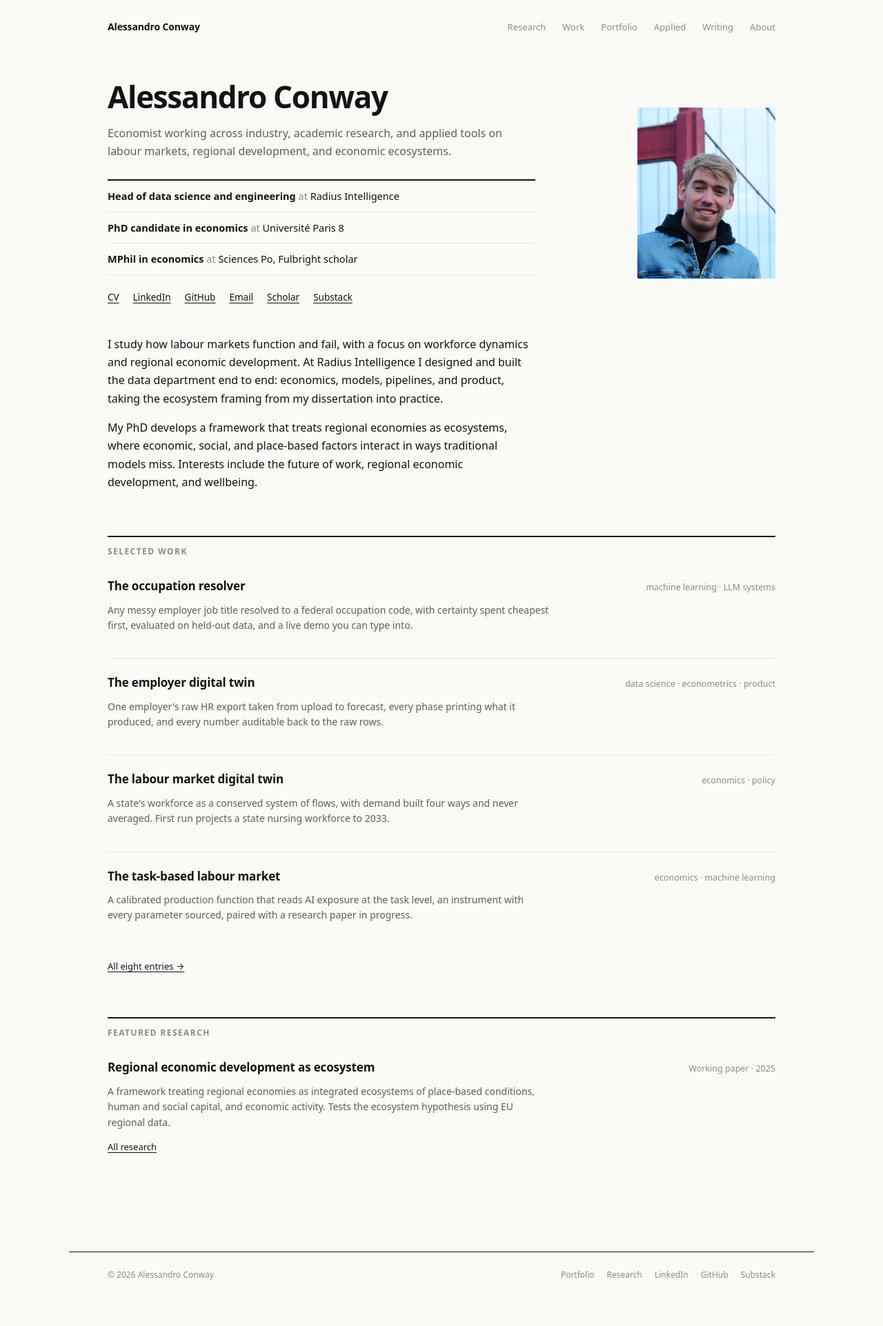
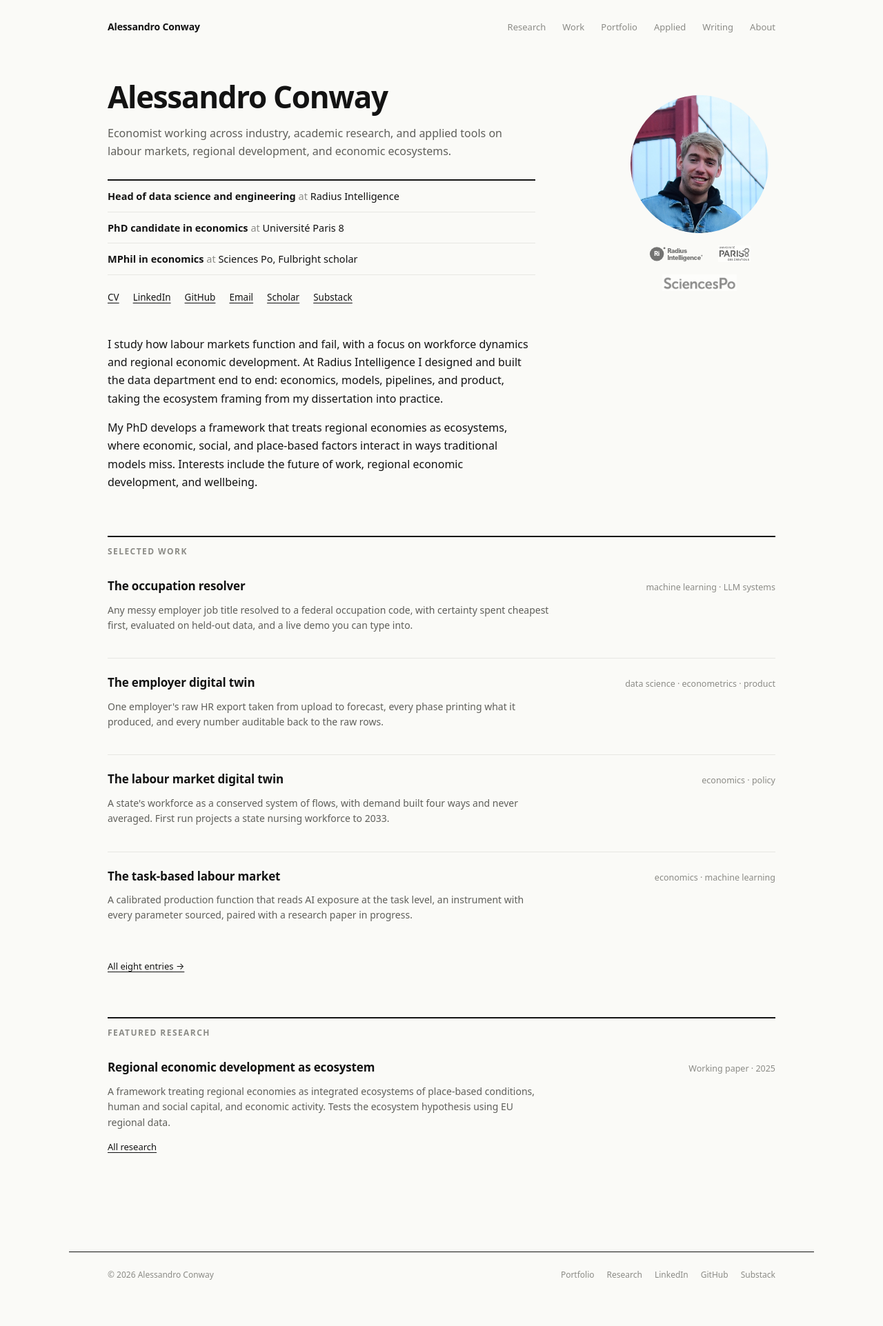
Before and after one commit to conway1521/conway1521.github.io, a Jekyll site: the page built from index.html, in a window 1280 px wide. Shown: the whole page at 69% size. Built offline with Jekyll 4.4.1, drawn with Linux system fonts in a browser that asks for light colours.

Commit message:
Circular headshot with affiliation logos, select-by-job on the ramp
- Home hero: headshot is now circular, with the Radius, Paris 8, and
  Sciences Po logos and links underneath it, as before the ink update
- Ramp streamgraph: bands and legend are clickable to lock a job in focus
  across the stages, alongside the facility-type selector

```diff
--- a/assets/css/ink.css
+++ b/assets/css/ink.css
@@ -106,8 +106,12 @@ button { font-family: inherit; }
 /* ---------- home hero ---------- */
 .hero { padding: 44px 0 0; display: flex; gap: 44px; align-items: center; }
 .hero__text { flex: 1; min-width: 0; }
-.hero__photo { flex: 0 0 auto; }
-.hero__photo img { width: 200px; height: 248px; object-fit: cover; display: block; border-radius: 2px; }
+.hero__photo { flex: 0 0 auto; display: flex; flex-direction: column; align-items: center; gap: 18px; }
+.hero__headshot { width: 200px; height: 200px; object-fit: cover; display: block; border-radius: 50%; }
+.hero__logos { display: flex; align-items: center; justify-content: center; gap: 18px; flex-wrap: wrap; max-width: 220px; }
+.hero__logos a { display: inline-flex; }
+.hero__logos img { height: 24px; width: auto; filter: grayscale(1); opacity: 0.6; transition: opacity 0.15s; }
+.hero__logos a:hover img { opacity: 1; }
 .hero__name { font-size: 44px; font-weight: 600; letter-spacing: -0.03em; line-height: 1.03; }
 .hero__tagline { font-size: 16px; line-height: 1.6; color: var(--muted); margin: 18px 0 0; max-width: 600px; }
 .affil { margin-top: 28px; border-top: 2px solid var(--ink); max-width: 620px; }
@@ -418,7 +422,8 @@ button { font-family: inherit; }
 .ramp-chip { padding: 5px 10px; font-size: 11.5px; cursor: pointer; border: 1px solid var(--ink); background: var(--paper); color: var(--ink); }
 .ramp-chip.is-sel { background: var(--ink); color: var(--paper); }
 .ramp-legend { display: flex; flex-wrap: wrap; gap: 12px 20px; margin-top: 12px; font-size: 12.5px; }
-.ramp-leg__item { display: flex; align-items: center; gap: 7px; transition: opacity 0.12s; cursor: default; color: var(--muted); }
+.ramp-leg__item { display: flex; align-items: center; gap: 7px; transition: opacity 0.12s; cursor: pointer; color: var(--muted); }
+.ramp-leg__item.is-sel { color: var(--ink); font-weight: 600; }
 .ramp-leg__sw { width: 11px; height: 11px; flex: 0 0 auto; display: inline-block; }
 
 /* qualitative to quantitative */
@@ -479,7 +484,9 @@ button { font-family: inherit; }
   .sig-row__src { grid-column: 2; }
   .plate { margin: 64px auto; }
   .hero { flex-direction: column-reverse; align-items: flex-start; gap: 24px; }
-  .hero__photo img { width: 150px; height: 186px; }
+  .hero__photo { align-items: flex-start; }
+  .hero__headshot { width: 150px; height: 150px; }
+  .hero__logos { justify-content: flex-start; max-width: 100%; }
   .fac-layout { grid-template-columns: 1fr; gap: 20px; }
   .fac-panel { border-left: none; border-top: 1px solid var(--ink); padding-left: 0; padding-top: 14px; min-height: 0; }
   .inv-grid { grid-template-columns: 1fr; gap: 20px; }
--- a/index.html
+++ b/index.html
@@ -25,7 +25,14 @@ title: null
       <a href="https://alessandroconway.substack.com" target="_blank">Substack</a>
     </div>
     </div>
-    <div class="hero__photo"><img src="{{ '/assets/images/headshot.jpg' | relative_url }}" alt="Alessandro Conway"></div>
+    <div class="hero__photo">
+      <img class="hero__headshot" src="{{ '/assets/images/headshot.jpg' | relative_url }}" alt="Alessandro Conway">
+      <div class="hero__logos">
+        <a href="https://ri-labs.com" target="_blank" rel="noopener" aria-label="Radius Intelligence"><img src="{{ '/assets/images/radius-logo.svg' | relative_url }}" alt="Radius Intelligence"></a>
+        <a href="https://sites.google.com/site/up8led/" target="_blank" rel="noopener" aria-label="Universit&eacute; Paris 8"><img src="{{ '/assets/images/paris8-logo.png' | relative_url }}" alt="Universit&eacute; Paris 8"></a>
+        <a href="https://www.sciencespo.fr/department-economics/" target="_blank" rel="noopener" aria-label="Sciences Po"><img src="{{ '/assets/images/sciencespo-logo.png' | relative_url }}" alt="Sciences Po"></a>
+      </div>
+    </div>
   </header>
 
   <div class="prose prose--lg" style="margin-top:44px;">
--- a/portfolio/workforce-blueprints.html
+++ b/portfolio/workforce-blueprints.html
@@ -83,7 +83,7 @@ ink_js: true
   <div class="plate" style="max-width:760px;">
     <div class="plate__head">
       <span class="plate__title">The ramp</span>
-      <span class="plate__hint">select a type, hover a band</span>
+      <span class="plate__hint">select a type or a job</span>
     </div>
     <p class="plate__purpose">Workforce composition of one facility as it moves through its life. Band thickness is workers per line, and the whole stack grows as the facility fills. Nine facility types were identified, each with its own recipe and its own ramp.</p>
     <div class="ramp-chips__label">Facility type &middot; nine identified</div>
```
Also changed, not shown: assets/js/ink-plates.js (+16 -6 lines).
